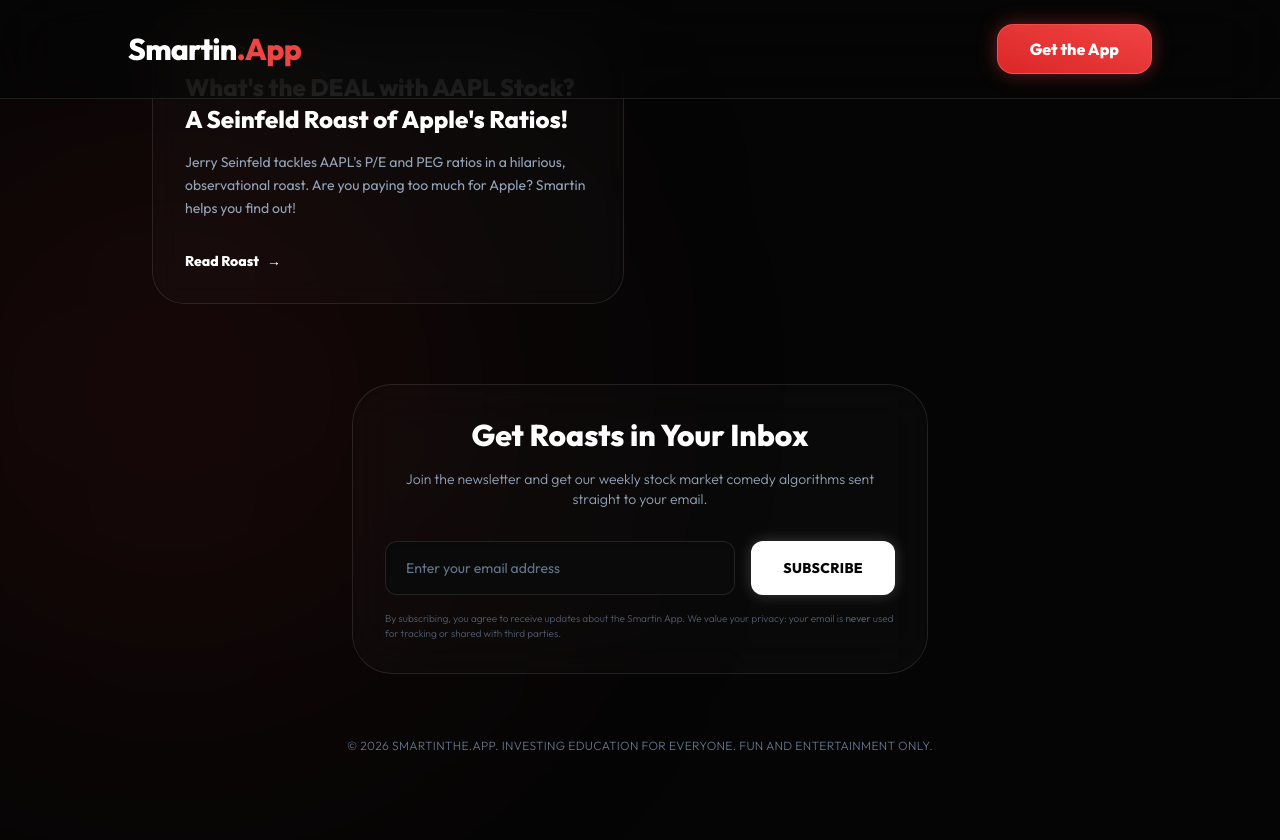
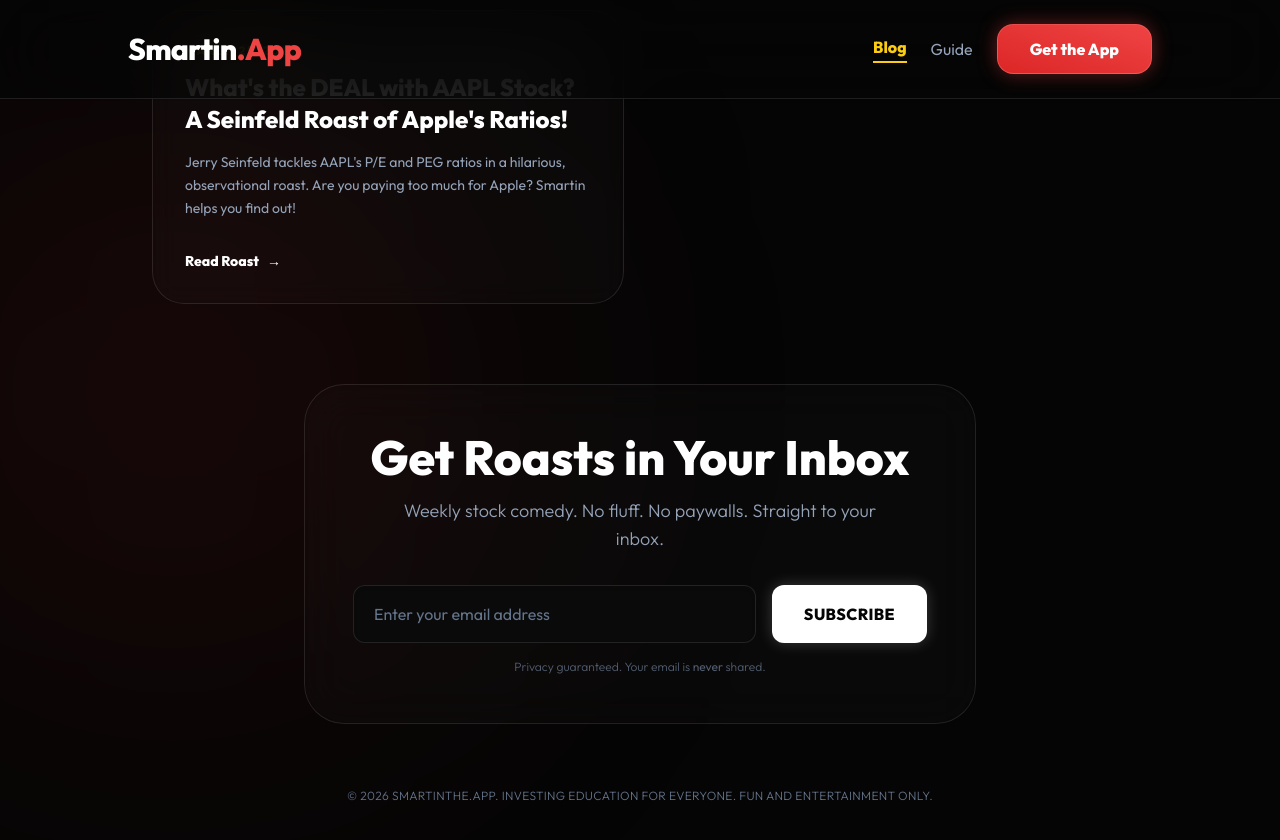
Before and after one commit to sivi29y/smartin-privacy, a Jekyll site: the page built from blog.html, in a window 1280 px wide and 900 px high, scrolled down 1739 px. Shown: the top 840 px of the window. Built offline with Jekyll 4.4.1, drawn with Linux system fonts in a browser that asks for light colours; nearby versions of some CDN libraries.

Commit message:
Blog: bigger newsletter heading, Blog nav highlight, trim guide footer text, remove Gemini mention from Brawn

```diff
--- a/_layouts/post.html
+++ b/_layouts/post.html
@@ -170,8 +170,8 @@
             </div>
 
             <div class="max-w-xl mx-auto bg-[#0a0a0a] p-8 rounded-[2rem] border border-white/10 shadow-inner relative z-10">
-                <h4 class="text-xl font-bold text-white mb-2">Love the Roasts? Subscribe for More.</h4>
-                <p class="text-sm text-slate-400 mb-6 font-light">Join the newsletter and get our latest stock market comedy sent straight to your inbox.</p>
+                <h4 class="text-xl font-bold text-white mb-2">Love the Roasts? Subscribe.</h4>
+                <p class="text-sm text-slate-400 mb-6 font-light">Get weekly stock comedy straight to your inbox. No fluff.</p>
                 <form id="waitlistForm" onsubmit="window.subscribeEmail(event)" class="w-full">
                     <div class="flex flex-col sm:flex-row space-y-4 sm:space-y-0 sm:space-x-4">
                         <input type="email" id="emailInput" required placeholder="Enter your email address"
--- a/blog.html
+++ b/blog.html
@@ -133,10 +133,14 @@
             <a href="/" class="text-3xl font-bold tracking-tight text-white hover:text-smart-primary transition-colors">
                 Smartin<span class="text-smart-primary">.App</span>
             </a>
-            <a href="https://apps.apple.com/il/app/smartin-quick-stock-ratings/id6755475652" class="bg-gradient-to-tr from-red-600 to-red-500 text-white font-bold py-2 sm:py-3 px-6 sm:px-8 rounded-2xl hover:brightness-110 shadow-[0_0_20px_rgba(239,68,68,0.4)] text-sm sm:text-base transition-all transform hover:-translate-y-1 border border-red-400/50 relative overflow-hidden group">
-                <div class="absolute inset-0 bg-white/20 translate-x-[-100%] group-hover:translate-x-[100%] transition-transform duration-700 ease-in-out"></div>
-                Get the App
-            </a>
+            <nav class="flex items-center gap-4 sm:gap-6">
+                <a href="/blog/" class="text-smart-secondary font-bold text-sm sm:text-base border-b-2 border-smart-secondary pb-0.5">Blog</a>
+                <a href="/guide/" class="text-slate-400 hover:text-white font-medium text-sm sm:text-base transition-colors">Guide</a>
+                <a href="https://apps.apple.com/il/app/smartin-quick-stock-ratings/id6755475652" class="bg-gradient-to-tr from-red-600 to-red-500 text-white font-bold py-2 sm:py-3 px-6 sm:px-8 rounded-2xl hover:brightness-110 shadow-[0_0_20px_rgba(239,68,68,0.4)] text-sm sm:text-base transition-all transform hover:-translate-y-1 border border-red-400/50 relative overflow-hidden group">
+                    <div class="absolute inset-0 bg-white/20 translate-x-[-100%] group-hover:translate-x-[100%] transition-transform duration-700 ease-in-out"></div>
+                    Get the App
+                </a>
+            </nav>
         </div>
     </header>
 
@@ -168,21 +172,21 @@
         </div>
 
         <!-- Newsletter Signup -->
-        <div class="mt-20 max-w-xl mx-auto bg-white/[0.02] backdrop-blur-xl p-8 rounded-[2.5rem] border border-white/10 shadow-inner text-center relative overflow-hidden group">
+        <div class="mt-20 max-w-2xl mx-auto bg-white/[0.02] backdrop-blur-xl p-8 sm:p-12 rounded-[2.5rem] border border-white/10 shadow-inner text-center relative overflow-hidden group">
             <div class="absolute inset-0 bg-gradient-to-b from-white/[0.02] to-transparent opacity-[0.05] pointer-events-none"></div>
-            <h3 class="text-3xl font-extrabold text-white mb-4">Get Roasts in Your Inbox</h3>
-            <p class="text-slate-400 mb-8 font-light text-sm">Join the newsletter and get our weekly stock market comedy algorithms sent straight to your email.</p>
+            <h3 class="text-4xl sm:text-5xl font-extrabold text-white mb-4">Get Roasts in Your Inbox</h3>
+            <p class="text-slate-400 mb-8 font-light text-base sm:text-lg max-w-lg mx-auto">Weekly stock comedy. No fluff. No paywalls. Straight to your inbox.</p>
             <form id="waitlistForm" onsubmit="window.subscribeEmail(event)" class="w-full relative z-10">
                 <div class="flex flex-col sm:flex-row space-y-4 sm:space-y-0 sm:space-x-4">
                     <input type="email" id="emailInput" required placeholder="Enter your email address"
-                           class="flex-grow px-5 py-4 border border-white/10 bg-[#0a0a0a] text-white placeholder-slate-500 rounded-xl focus:ring-1 focus:ring-smart-secondary focus:border-smart-secondary shadow-inner outline-none transition duration-150 text-sm">
+                           class="flex-grow px-5 py-4 border border-white/10 bg-[#0a0a0a] text-white placeholder-slate-500 rounded-xl focus:ring-1 focus:ring-smart-secondary focus:border-smart-secondary shadow-inner outline-none transition duration-150 text-base">
                     <button type="submit" id="submitButton"
-                            class="flex-shrink-0 px-8 py-4 text-sm font-bold tracking-wide uppercase rounded-xl text-smart-dark bg-white hover:bg-slate-200 transition-all font-bold shadow-[0_0_15px_rgba(255,255,255,0.2)]">
+                            class="flex-shrink-0 px-8 py-4 text-base font-bold tracking-wide uppercase rounded-xl text-smart-dark bg-white hover:bg-slate-200 transition-all shadow-[0_0_15px_rgba(255,255,255,0.2)]">
                         Subscribe
                     </button>
                 </div>
-                <p class="text-[10px] text-slate-500 mt-4 text-center sm:text-left font-light opacity-80">
-                    By subscribing, you agree to receive updates about the Smartin App. We value your privacy: your email is <b>never</b> used for tracking or shared with third parties.
+                <p class="text-xs text-slate-500 mt-4 text-center font-light opacity-80">
+                    Privacy guaranteed. Your email is <b>never</b> shared.
                 </p>
             </form>
             <div id="messageBox" class="hidden mt-4 mx-auto w-full p-3 rounded-lg text-sm font-medium border border-current"></div>
--- a/index.html
+++ b/index.html
@@ -644,7 +644,7 @@
                         <h3 class="text-2xl font-black text-smart-secondary mb-4">The Brawn: Open Source + AI</h3>
                         <p class="text-slate-300 leading-relaxed text-lg font-light">
                             Smartin is a self-sustaining app built by a solopreneur. We run on lightweight open-source
-                            architecture and code alongside elite AI Agents (specifically, Gemini). This keeps our
+                            architecture and code alongside elite AI Agents. This keeps our
                             overhead at zero and our app blazing fast.
                         </p>
                     </div>
--- a/staging/index.html
+++ b/staging/index.html
@@ -584,7 +584,7 @@
                         <h3 class="text-2xl font-black text-smart-secondary mb-4">The Brawn: Open Source + AI</h3>
                         <p class="text-stone-300 leading-relaxed text-lg font-light">
                             Smartin is a self-sustaining app built by a solopreneur. We run on lightweight open-source
-                            architecture and code alongside elite AI Agents (specifically, Gemini). This keeps our
+                            architecture and code alongside elite AI Agents. This keeps our
                             overhead at zero and our app blazing fast.
                         </p>
                     </div>
```
